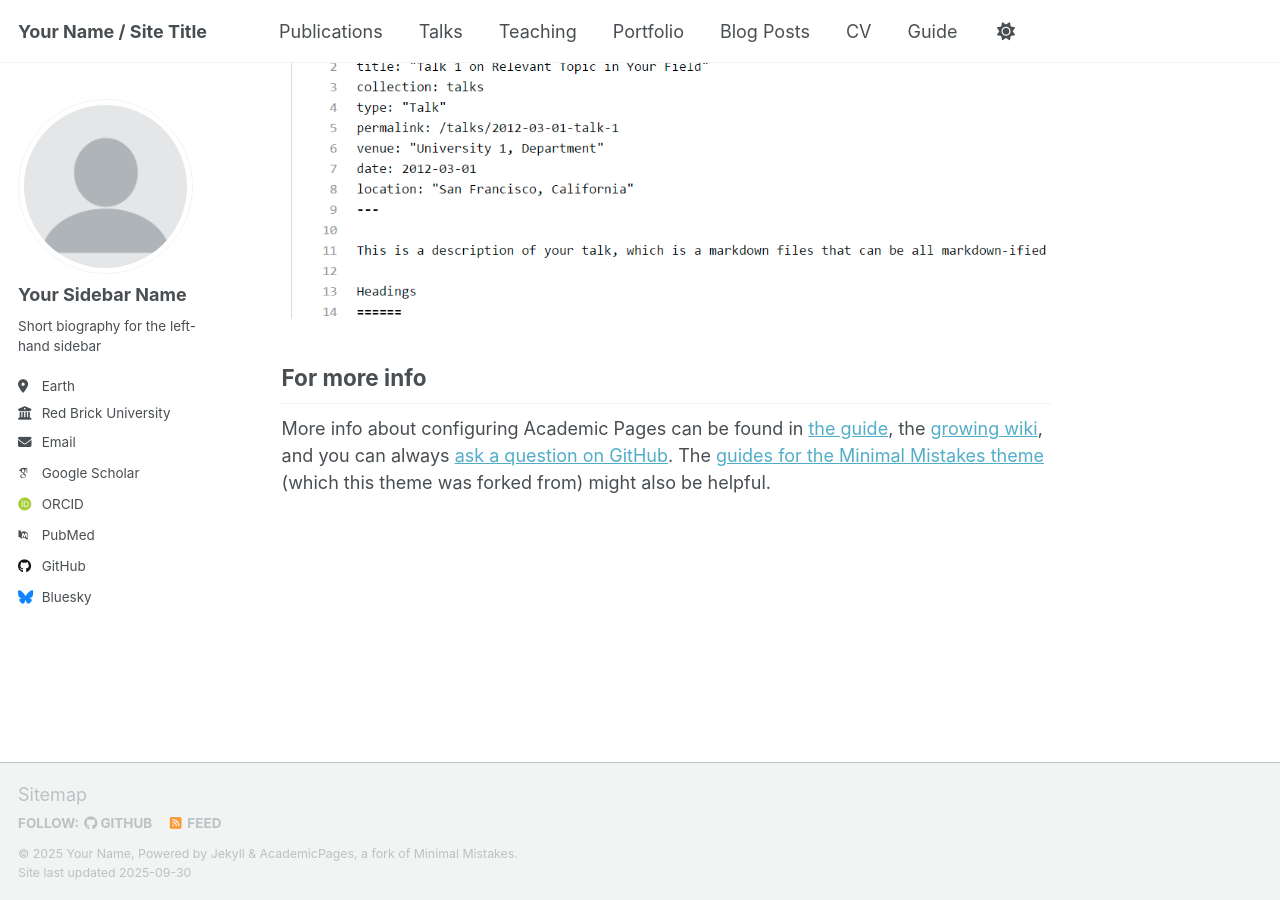
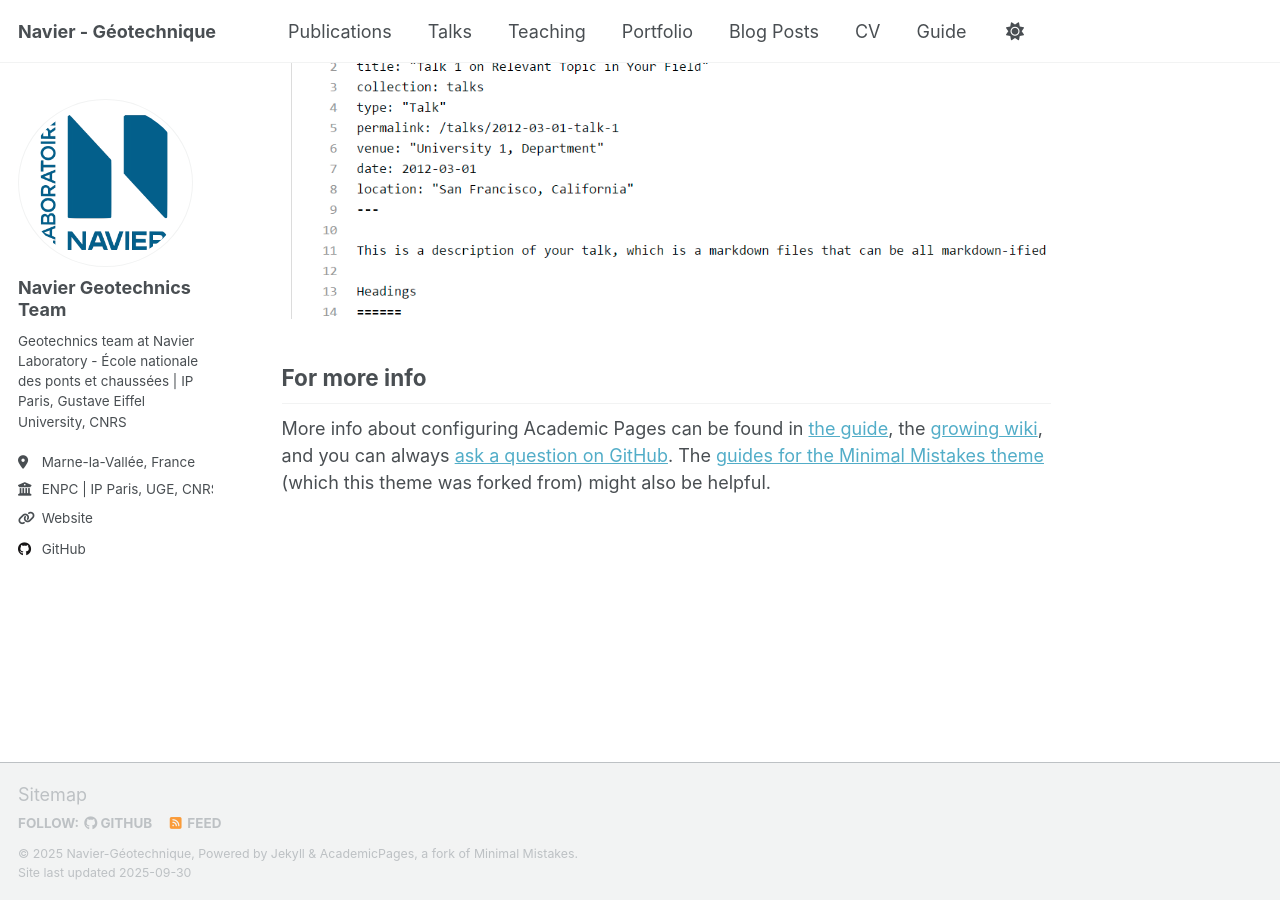
Before and after one commit to Navier-Geotechnique/Navier-Geotechnique.github.io, a Jekyll site: the page built from _pages/about.md, in a window 1280 px wide and 900 px high, scrolled down 2880 px. Built offline with Jekyll 4.4.1, drawn with Linux system fonts in a browser that asks for light colours; some web fonts are replaced; a script that is not in the unit is left out.

Commit message:
Some basic setup

```diff
--- a/_config.yml
+++ b/_config.yml
@@ -7,155 +7,152 @@
 # server process.
 
 # Basic Site Settings
-locale                   : "en-US"
-site_theme               : "default" # Currently available options are "default", "air"
-title                    : "Your Name / Site Title"
-title_separator          : "-"
-name                     : &name "Your Name"
-description              : &description "Your Name's academic portfolio"   # Update this with a general description of your site, this is the default if not overridden by a page
-url                      : https://academicpages.github.io # The base hostname & protocol for your site e.g. "https://[your GitHub username].github.io",
-                                                           # or if you already have some other page hosted on Github then use "https://[your GitHub username].github.io/[Your Repo Name]"
-baseurl                  : "" # the subpath of your site, e.g. "/blog"
-repository               : "academicpages/academicpages.github.io"
+locale: "en-US"
+site_theme: "default" # Currently available options are "default", "air"
+title: "Navier - Géotechnique"
+title_separator: "-"
+name: &name "Navier-Géotechnique"
+description: &description "Your Name's academic portfolio" # Update this with a general description of your site, this is the default if not overridden by a page
+url:
+  https://navier-geotechnique.github.io # The base hostname & protocol for your site e.g. "https://[your GitHub username].github.io",
+  # or if you already have some other page hosted on Github then use "https://[your GitHub username].github.io/[Your Repo Name]"
+baseurl: "" # the subpath of your site, e.g. "/blog"
+repository: "navier-geotechnique/navier-geotechnique.github.io"
 
 # Site Author - The following control what appear as part of the author content on the side bar.
 #               If a field is blank the icon and link will not appear, otherwise it will be shown.
 #               Additional customization can be done by editing /_includes/author-profile.html
 author:
   # Biographic information
-  avatar           : "profile.png"
-  name             : "Your Sidebar Name"
-  pronouns         : # example: "she/her"
-  bio              : "Short biography for the left-hand sidebar"
-  location         : "Earth"
-  employer         : "Red Brick University"
-  uri              : # URL
-  email            : "none@example.org"
+  avatar: "navier-logo.png"
+  name: "Navier Geotechnics Team"
+  pronouns: # example: "she/her"
+  bio: "Geotechnics team at Navier Laboratory - École nationale des ponts et chaussées | IP Paris, Gustave Eiffel University, CNRS"
+  location: "Marne-la-Vallée, France"
+  employer: "ENPC | IP Paris, UGE, CNRS"
+  uri: "https://navier-lab.fr" # URL
+  email: #"none@example.org"
 
   # Academic websites
-  academia         : # URL
-  arxiv            : # URL - Update with the correct link to your profile
-  googlescholar    : "https://scholar.google.com/citations?user=PS_CX0AAAAAJ"
-  inspire-hep      : # URL
-  impactstory      : # URL
-  orcid            : "http://orcid.org/yourorcidurl"
-  semantic         : # URL
-  pubmed           : "https://www.ncbi.nlm.nih.gov/pubmed/?term=john+snow"
-  researchgate     : # URL
-  scopus           : # URL
+  academia: # URL
+  arxiv: # URL - Update with the correct link to your profile
+  googlescholar: #"https://scholar.google.com/citations?user=PS_CX0AAAAAJ"
+  inspire-hep: # URL
+  impactstory: # URL
+  orcid: #"http://orcid.org/yourorcidurl"
+  semantic: # URL
+  pubmed: #"https://www.ncbi.nlm.nih.gov/pubmed/?term=john+snow"
+  researchgate: # URL
+  scopus: # URL
 
   # Repositories and software development
-  bitbucket        : # Username - Update with your username on the site
-  codepen          : # Username
-  dribbble         : # Username
-  github           : "academicpages"
-  kaggle           : # Username
-  stackoverflow    : # User number or user number and name (i.e., use "1" or "1/jeff-atwood")
+  bitbucket: # Username - Update with your username on the site
+  codepen: # Username
+  dribbble: # Username
+  github: "Navier-Geotechnique"
+  kaggle: # Username
+  stackoverflow: # User number or user number and name (i.e., use "1" or "1/jeff-atwood")
 
   # Social media
-  artstation       : # Username
-  bluesky          : "bsky.app" # Replace this with you Bluesky username
-  facebook         : # Username
-  flickr           : # Username
-  foursquare       : # Username
-  goodreads        : # Username
-  google_plus      : # Username
-  keybase          : # Username
-  instagram        : # Username
-  lastfm           : # Username
-  linkedin         : # Username
-  mastodon         : # URL
-  medium           : # URL
-  pinterest        : # Username
-  soundcloud       : # Username
-  steam            : # Username
-  telegram         : # URL
-  tumblr           : # Username
-  twitter          : # Username for X / Twitter
-  vine             : # Username
-  weibo            : # Username
-  wikipedia        : # Username
-  xing             : # Username
-  youtube          : # Username
-  zhihu            : # Username
+  artstation: # Username
+  bluesky: #"bsky.app" # Replace this with you Bluesky username
+  facebook: # Username
+  flickr: # Username
+  foursquare: # Username
+  goodreads: # Username
+  google_plus: # Username
+  keybase: # Username
+  instagram: # Username
+  lastfm: # Username
+  linkedin: # Username
+  mastodon: # URL
+  medium: # URL
+  pinterest: # Username
+  soundcloud: # Username
+  steam: # Username
+  telegram: # URL
+  tumblr: # Username
+  twitter: # Username for X / Twitter
+  vine: # Username
+  weibo: # Username
+  wikipedia: # Username
+  xing: # Username
+  youtube: # Username
+  zhihu: # Username
 
 # Publication Category - The following the list of publication categories and their headings
 publication_category:
   books:
-    title: 'Books'
+    title: "Books"
   manuscripts:
-    title: 'Journal Articles'
+    title: "Journal Articles"
   conferences:
-    title: 'Conference Papers'
+    title: "Conference Papers"
 
 # Site Settings
-teaser                   :  # filename of teaser fallback teaser image placed in /images/ for social media previews
-breadcrumbs              : false # true, false (default)
-words_per_minute         : 160
-future                   : true
-read_more                : "disabled" # if enabled, adds "Read more" links to excerpts
-talkmap_link             : false      #change to true to add link to talkmap on talks page
+teaser: # filename of teaser fallback teaser image placed in /images/ for social media previews
+breadcrumbs: false # true, false (default)
+words_per_minute: 160
+future: true
+read_more: "disabled" # if enabled, adds "Read more" links to excerpts
+talkmap_link: false #change to true to add link to talkmap on talks page
 comments:
-  provider               : # false (default), "disqus", "discourse", "facebook", "google-plus", "staticman", "custom"
+  provider: # false (default), "disqus", "discourse", "facebook", "google-plus", "staticman", "custom"
   disqus:
-    shortname            :
+    shortname:
   discourse:
-    server               : # https://meta.discourse.org/t/embedding-discourse-comments-via-javascript/31963 , e.g.: meta.discourse.org
+    server: # https://meta.discourse.org/t/embedding-discourse-comments-via-javascript/31963 , e.g.: meta.discourse.org
   facebook:
-    appid                :
-    num_posts            : # 5 (default)
-    colorscheme          : # "light" (default), "dark"
+    appid:
+    num_posts: # 5 (default)
+    colorscheme: # "light" (default), "dark"
 staticman:
-  allowedFields          : ['name', 'email', 'url', 'message']
-  branch                 : "gh-pages" # "master", "gh-pages"
-  commitMessage          : "New comment."
-  filename               : comment-{@timestamp}
-  format                 : "yml"
-  moderation             : true
-  path                   : "_data/comments/{options.slug}"
-  requiredFields         : ['name', 'email', 'message']
+  allowedFields: ["name", "email", "url", "message"]
+  branch: "gh-pages" # "master", "gh-pages"
+  commitMessage: "New comment."
+  filename: comment-{@timestamp}
+  format: "yml"
+  moderation: true
+  path: "_data/comments/{options.slug}"
+  requiredFields: ["name", "email", "message"]
   transforms:
-    email                : "md5"
+    email: "md5"
   generatedFields:
     date:
-      type               : "date"
+      type: "date"
       options:
-        format           : "iso8601" # "iso8601" (default), "timestamp-seconds", "timestamp-milliseconds"
+        format: "iso8601" # "iso8601" (default), "timestamp-seconds", "timestamp-milliseconds"
 atom_feed:
-  hide                   : false     # change to true to hide the RSS feed in the footer
-  path                   : # blank (default) uses feed.xml
-
+  hide: false # change to true to hide the RSS feed in the footer
+  path: # blank (default) uses feed.xml
 
 # SEO Related
-google_site_verification :
-bing_site_verification   :
-alexa_site_verification  :
-yandex_site_verification :
-
+google_site_verification:
+bing_site_verification:
+alexa_site_verification:
+yandex_site_verification:
 
 # Social Sharing
 twitter:
-  username               : &twitter
+  username: &twitter
 facebook:
-  username               :
-  app_id                 :
-  publisher              :
-og_image                 :  # Social media default site image
-og_description           :  # Social media default site image description
+  username:
+  app_id:
+  publisher:
+og_image: # Social media default site image
+og_description: # Social media default site image description
 # For specifying social profiles
 # - https://developers.google.com/structured-data/customize/social-profiles
 social:
-  type                   : # Person or Organization (defaults to Person)
-  name                   : # If the user or organization name differs from the site's name
+  type: # Person or Organization (defaults to Person)
+  name: # If the user or organization name differs from the site's name
   links: # An array of links to social media profiles
-
 
 # Analytics
 analytics:
-  provider               :  "false" # false (default), "google", "google-universal", "google-analytics-4", "custom"
+  provider: "false" # false (default), "google", "google-universal", "google-analytics-4", "custom"
   google:
-    tracking_id          :
-
+    tracking_id:
 
 # Reading Files
 include:
@@ -195,14 +192,12 @@ keep_files:
 encoding: "utf-8"
 markdown_ext: "markdown,mkdown,mkdn,mkd,md"
 
-
 # Conversion
 markdown: kramdown
 highlighter: rouge
 lsi: false
 excerpt_separator: "\n\n"
 incremental: false
-
 
 # Markdown Processing
 kramdown:
@@ -214,7 +209,6 @@ kramdown:
   toc_levels: 1..6
   smart_quotes: lsquo,rsquo,ldquo,rdquo
   enable_coderay: false
-
 
 # These settings control the types of collections used by the template
 collections:
@@ -230,7 +224,6 @@ collections:
   talks:
     output: true
     permalink: /:collection/:path/
-
 
 # These settings control how pages and collections are included in the site
 defaults:
@@ -288,19 +281,16 @@ defaults:
       author_profile: true
       share: true
 
-
 # Sass/SCSS
 sass:
   sass_dir: _sass
   style: compressed # http://sass-lang.com/documentation/file.SASS_REFERENCE.html#output_style
-
 
 # Outputting
 permalink: /:categories/:title/
 # paginate: 5 # amount of posts to show
 # paginate_path: /page:num/
 timezone: Etc/UTC # http://en.wikipedia.org/wiki/List_of_tz_database_time_zones
-
 
 # Plugins
 plugins:
@@ -319,7 +309,6 @@ whitelist:
   - jekyll-sitemap
   - jekyll-redirect-from
   - jemoji
-
 
 # Archives
 #  Type
@@ -349,7 +338,6 @@ tag_archive:
 #     category: /categories/:name/
 #     tag: /tags/:name/
 
-
 # HTML Compression
 # - http://jch.penibelst.de/
 compress_html:
```
Also changed, not shown: images/IMG_3941.jpg (added), images/navier-logo.png (added).
